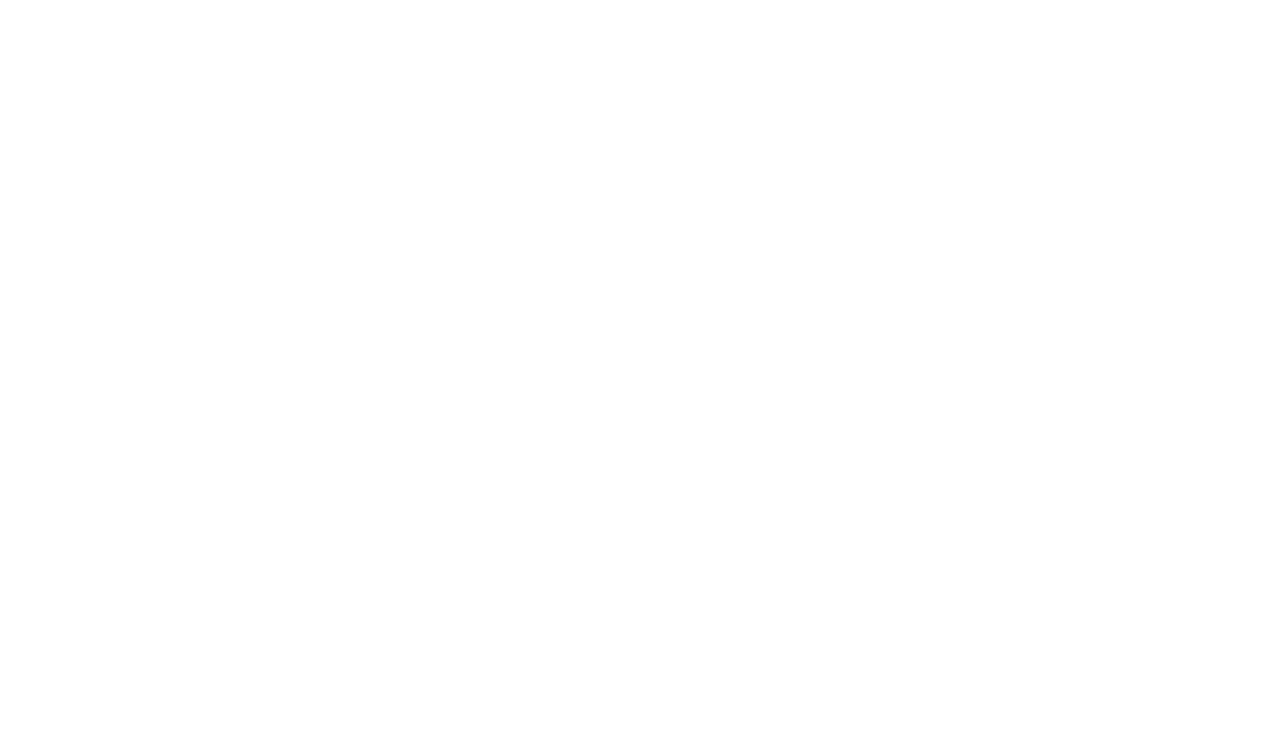
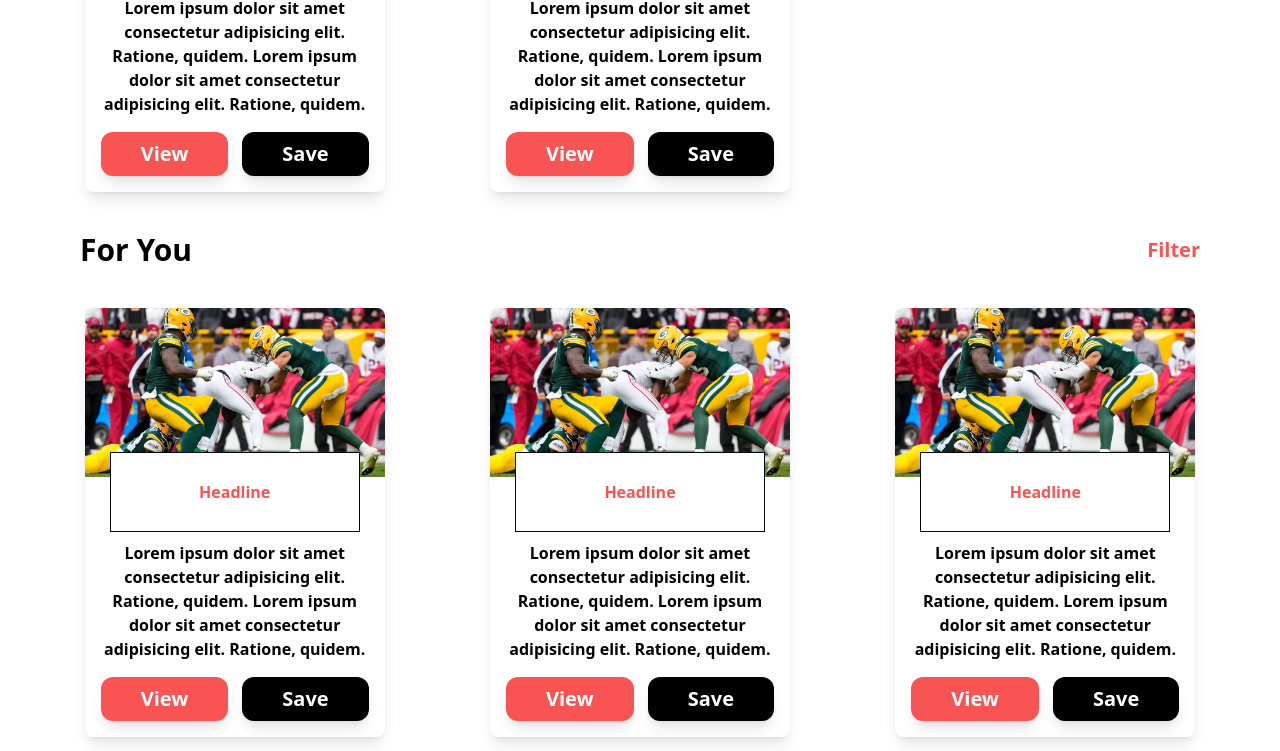
Before and after one commit to MahmoudMostafaDev/News-Old, a React (Vite) app: page / in a window 1280 px wide. Shown: the part 1298-2049 px from the top of the page. Before the commit the page ends 800 px from the top, so only its background shows below. Built offline with nearby package versions, Linux system fonts and the light colour scheme.

Commit message:
add main page

```diff
--- a/src/App.tsx
+++ b/src/App.tsx
@@ -1,12 +1,14 @@
 import RootLayout from "./Pages/RootLayout"
 import Login from "./Pages/Login"
 import Register from "./Pages/Register"
+import Main from "./Pages/Main"
 import { createBrowserRouter, RouterProvider, Route } from "react-router-dom"
 
 const router = createBrowserRouter([{
   path: "/",
   element: <RootLayout />,
   children: [
+    { path: "", element: <Main /> },
     { path: "login", element: <Login /> },
     { path: "register", element: <Register /> },
   ],
--- /dev/null
+++ b/src/Pages/Main.tsx
@@ -0,0 +1,16 @@
+import React from 'react';
+import fakeData from '../assets/fakeData';
+import CardContainer from '../components/ui/Card/CardContainer';
+import CardInfinteContainer from '../components/ui/Card/CardInfinteContainer';
+
+const Main = () => {
+    return (
+        <div>
+            <h2 className='text-3xl font-bold mb-5 mt-10 text-primary text-center md:text-start'>Your Headline</h2>
+            <CardContainer Cards={fakeData} />
+            <CardInfinteContainer />
+        </div>
+    );
+}
+
+export default Main;
--- a/src/Pages/RootLayout.tsx
+++ b/src/Pages/RootLayout.tsx
@@ -1,10 +1,13 @@
 import { Outlet } from 'react-router-dom';
 import Header from '../components/ui/Header/Header';
+
 const RootLayout = () => {
     return (
         <>
             <Header />
-            <Outlet />
+            <main className='sm:max-w-[600px] md:max-w-[720px] lg:max-w-[990px] xl:max-w-[1200px] mx-auto'>
+                <Outlet />
+            </main>
         </>
     );
 }
--- /dev/null
+++ b/src/assets/fakeData.ts
@@ -0,0 +1,58 @@
+import img from "./cardPlaceholder.webp";
+type CardType = {
+  id: number;
+  headline: string;
+  desc: string;
+  img: string;
+};
+const cards: CardType[] = [
+  {
+    id: 1,
+    headline: "Headline",
+    desc: "Lorem ipsum dolor sit amet consectetur adipisicing elit. Ratione, quidem. Lorem ipsum dolor sit amet consectetur adipisicing elit. Ratione, quidem.",
+    img,
+  },
+  {
+    id: 2,
+    headline: "Headline",
+    desc: "Lorem ipsum dolor sit amet consectetur adipisicing elit. Ratione, quidem. Lorem ipsum dolor sit amet consectetur adipisicing elit. Ratione, quidem.",
+    img,
+  },
+  {
+    id: 3,
+    headline: "Headline",
+    desc: "Lorem ipsum dolor sit amet consectetur adipisicing elit. Ratione, quidem. Lorem ipsum dolor sit amet consectetur adipisicing elit. Ratione, quidem.",
+    img,
+  },
+  {
+    id: 4,
+    headline: "Headline",
+    desc: "Lorem ipsum dolor sit amet consectetur adipisicing elit. Ratione, quidem. Lorem ipsum dolor sit amet consectetur adipisicing elit. Ratione, quidem.",
+    img,
+  },
+  {
+    id: 5,
+    headline: "Headline",
+    desc: "Lorem ipsum dolor sit amet consectetur adipisicing elit. Ratione, quidem. Lorem ipsum dolor sit amet consectetur adipisicing elit. Ratione, quidem.",
+    img,
+  },
+  {
+    id: 6,
+    headline: "Headline",
+    desc: "Lorem ipsum dolor sit amet consectetur adipisicing elit. Ratione, quidem. Lorem ipsum dolor sit amet consectetur adipisicing elit. Ratione, quidem.",
+    img,
+  },
+  {
+    id: 7,
+    headline: "Headline",
+    desc: "Lorem ipsum dolor sit amet consectetur adipisicing elit. Ratione, quidem. Lorem ipsum dolor sit amet consectetur adipisicing elit. Ratione, quidem.",
+    img,
+  },
+  {
+    id: 8,
+    headline: "Headline",
+    desc: "Lorem ipsum dolor sit amet consectetur adipisicing elit. Ratione, quidem. Lorem ipsum dolor sit amet consectetur adipisicing elit. Ratione, quidem.",
+    img,
+  },
+];
+export default cards;
--- /dev/null
+++ b/src/components/ui/Card/CardContainer.tsx
@@ -0,0 +1,30 @@
+import React from 'react';
+import Card from './Card';
+type CardType = {
+    id: number,
+    headline: string,
+    desc: string
+    img: string
+}
+interface Props {
+    Cards: CardType[];
+}
+const CardContainer: React.FC<Props> = ({ Cards }) => {
+    console.log(Cards)
+    return (
+        <div className='grid grid-cols-1 sm:grid-cols-2 lg:grid-cols-3 xl:grid-cols-3  gap-4 place-items-center'>
+            {Cards.map((card) => (
+                <Card
+                    key={card.id}
+                    headline={card.headline}
+                    desc={card.desc}
+                    img={card.img}
+                    onView={() => { }}
+                    onSave={() => { }}
+                />
+            ))}
+        </div>
+    );
+}
+
+export default CardContainer;
--- /dev/null
+++ b/src/components/ui/Card/CardInfinteContainer.tsx
@@ -0,0 +1,15 @@
+
+import CardContainer from './CardContainer';
+import cards from '../../../assets/fakeData';
+const CardInfinteContainer = () => {
+    return (
+        <div>
+            <div className='flex justify-between mb-5 px-10'><h2 className='text-3xl font-bold mb-5 mt-10  '>For You</h2>
+                <button className='text-xl  text-primary font-bold mb-5 mt-10  text-center md:text-start'>Filter</button>
+            </div>
+            <CardContainer Cards={cards} />
+        </div>
+    );
+}
+
+export default CardInfinteContainer;
```
